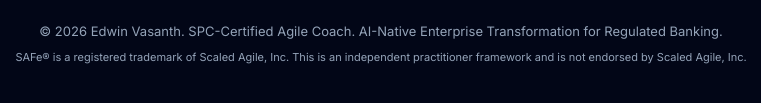
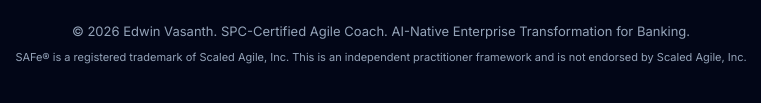
Before and after one commit to edwinbhasker/ainativesafe, a plain HTML site: page ai-native-safe-widget.html in a window 1280 px wide. Shown: the part 3510-3613 px from the top of the page, 259-1020 px from the left. Drawn offline with Linux system fonts and the light colour scheme.

Commit message:
Update ai-native-safe-widget.html

```diff
--- a/ai-native-safe-widget.html
+++ b/ai-native-safe-widget.html
@@ -1266,7 +1266,7 @@
       <a href="https://twitter.com/edwinvasanth" title="X">𝕏</a>
       <a href="mailto:v.edwinbhasker@gmail.com" title="Email">@</a>
     </div>
-    <p class="footer-text">© 2026 Edwin Vasanth. SPC-Certified Agile Coach. AI-Native Enterprise Transformation for Regulated Banking.</p>
+    <p class="footer-text">© 2026 Edwin Vasanth. SPC-Certified Agile Coach. AI-Native Enterprise Transformation for Banking.</p>
     <p class="footer-text" style="margin-top:8px; font-size:11px;">SAFe® is a registered trademark of Scaled Agile, Inc. This is an independent practitioner framework and is not endorsed by Scaled Agile, Inc.</p>
   </div>
 </footer>
```
